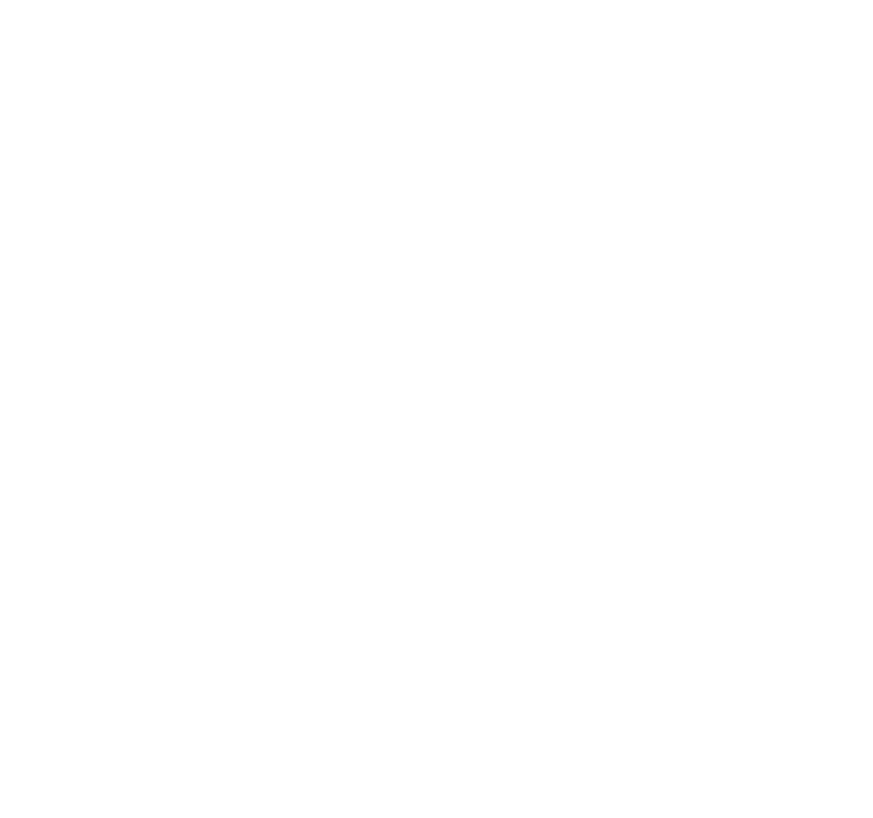
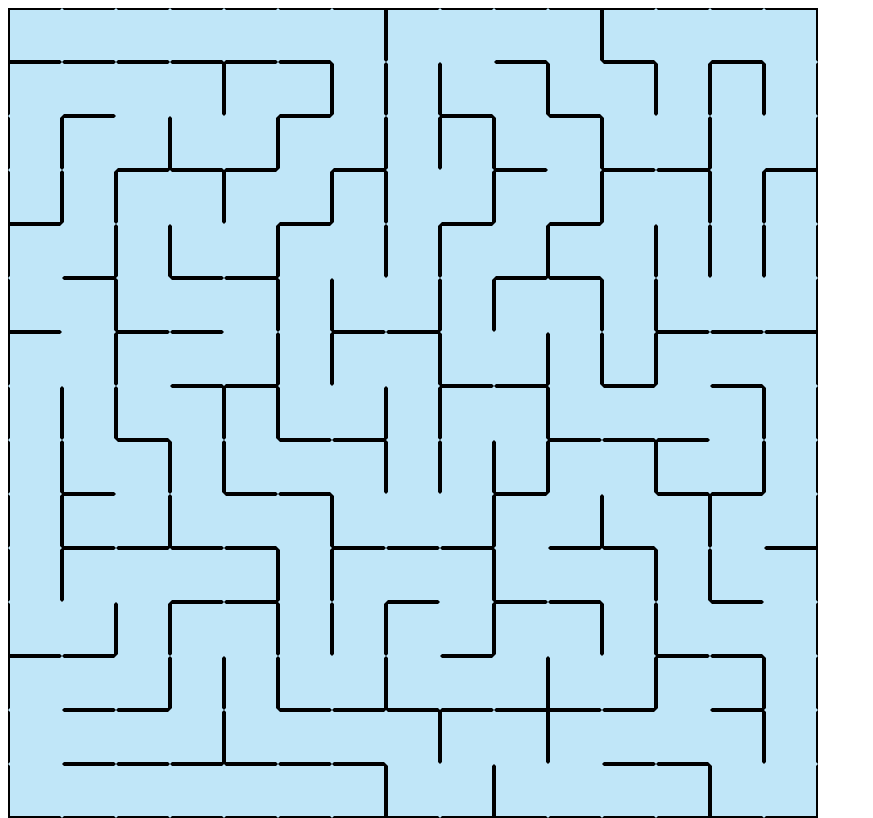
Before and after one commit to sekaiamber/maze.js, a plain HTML site: page index.html in a window 1280 px wide. Shown: the whole page, without its empty margins (0-873 px from the left). Drawn offline with Linux system fonts and the light colour scheme.

Commit message:
[feature]. update index.html

```diff
--- a/index.html
+++ b/index.html
@@ -39,7 +39,7 @@
                 setTimeout(buildMaze);
             }
         };
-        // setTimeout(buildMaze);
+        setTimeout(buildMaze);
         var updateMaze = function() {
             var $main = $("#main");
             for (var y = 0; y < m.heigth; y++) {
```
